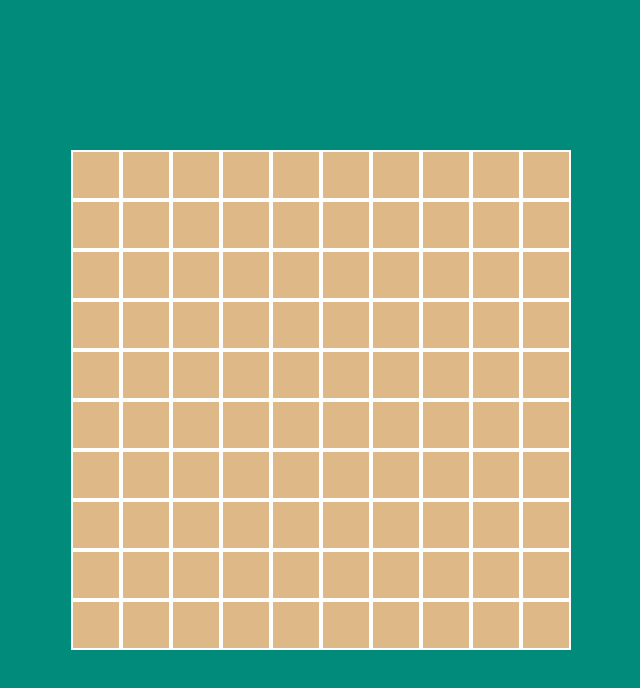
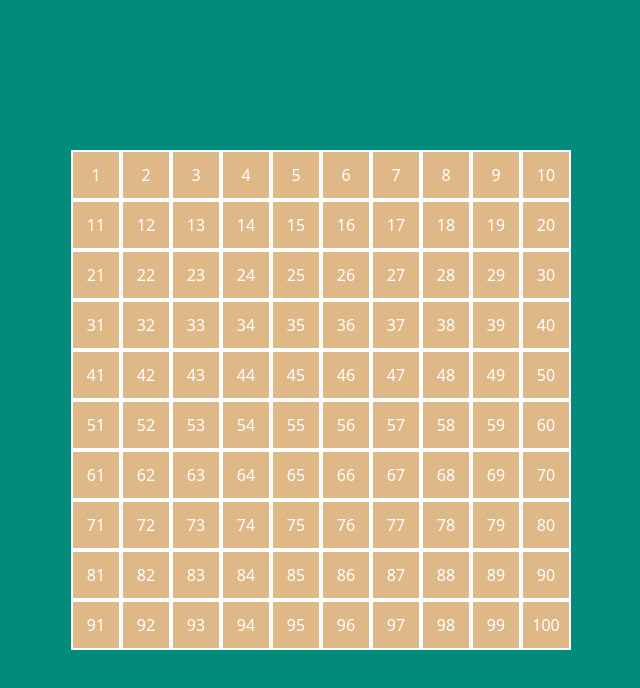
Before and after one commit to AlessiaCiabatti/js-campominato-grid, a plain HTML site: page index.html in a window 1280 px wide. Shown: the whole page, without its empty margins (319-959 px from the left). Drawn offline with nearby package versions, Linux system fonts and the light colour scheme.

Commit message:
[add] README-js-numero

```diff
--- a/css/style.css
+++ b/css/style.css
@@ -17,5 +17,7 @@
   display: flex;
   justify-content: center;
   align-items: center;
+  cursor: pointer;
   flex-grow: 0;
+  color: white;
 }
--- a/js/script.js
+++ b/js/script.js
@@ -9,7 +9,7 @@ reset()
 for (let i = 1; i <= 100; i++){
   // 2
   // richiamo la function
-  const square = getSquare();
+  const square = getSquare(i);
   gridContainer.append(square);
 }
 
@@ -20,9 +20,14 @@ FUNCTION
 
 // 2
 // function
-function getSquare(){
+function getSquare(numero){
   const sq = document.createElement('div');
   sq.className = 'square';
+  sq.innerHTML = numero;
+  sq.addEventListener('click', function(){
+    console.log(this.innerHTML);
+    // this -> è riferito all'elemento che contiene la funzione, in questo caso sq
+  })
 
   return sq;
 }
```
Also changed, not shown: 1 other file.
